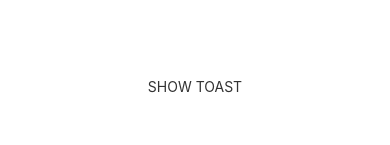
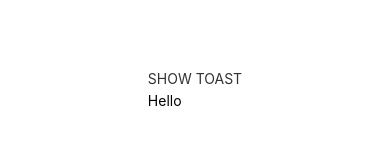
Before and after one commit to Digant312/Andro_Demo, a React Native app: screen / in a window 390 px wide. Shown: the part 333-478 px from the top of the page. Built offline with nearby package versions, Linux system fonts and the light colour scheme.

Commit message:
- Updated method with promise

```diff
--- a/App.js
+++ b/App.js
@@ -1,26 +1,52 @@
-import React, {Component} from 'react';
-import {Platform, StyleSheet, Text, View, TouchableOpacity} from 'react-native';
-import ToastExample from './ToastExample';
-import ImageCropper from './ImageCropper';
+import React, { Component } from "react";
+import {
+  Platform,
+  StyleSheet,
+  Text,
+  View,
+  TouchableOpacity
+} from "react-native";
+import ToastExample from "./ToastExample";
+import ImageCropper from "./ImageCropper";
 
-export default class App extends Component{
-  constructor(props){
+export default class App extends Component {
+  constructor(props) {
     super(props);
 
     this.state = {
+      data: "Hello"
+    };
+  }
+
+  async showToastPromise() {
+    try {
+      console.log("Trying");
+      var data = await ToastExample.show("Hello", 300);
+
+      this.setState = {
+        data: "changed"
+      };
+    } catch (e) {
+      this.setState = {
+        data: "Error"
+      };
+
+      console.error(e);
     }
   }
 
   showToast = () => {
-    ToastExample.show(`Welcome to Android World!`, 300)
-  }
+    ToastExample.show(`Welcome to Android World!`, 300);
+  };
 
   render() {
-    console.log('ImageCropper', ImageCropper)
+    console.log("ImageCropper", ImageCropper);
     return (
       <View style={styles.container}>
-        <TouchableOpacity onPress={() => this.showToast()}>
+        <TouchableOpacity onPress={() => this.showToastPromise()}>
           <Text style={styles.instructions}>SHOW TOAST</Text>
+
+          <Text>{this.state.data}</Text>
         </TouchableOpacity>
       </View>
     );
@@ -30,13 +56,13 @@ export default class App extends Component{
 const styles = StyleSheet.create({
   container: {
     flex: 1,
-    justifyContent: 'center',
-    alignItems: 'center',
-    backgroundColor: '#fff',
+    justifyContent: "center",
+    alignItems: "center",
+    backgroundColor: "#fff"
   },
   instructions: {
-    textAlign: 'center',
-    color: '#333333',
-    marginBottom: 5,
-  },
+    textAlign: "center",
+    color: "#333333",
+    marginBottom: 5
+  }
 });
```
Also changed, not shown: 3 other files (tests, documents, lock files or other folders).
